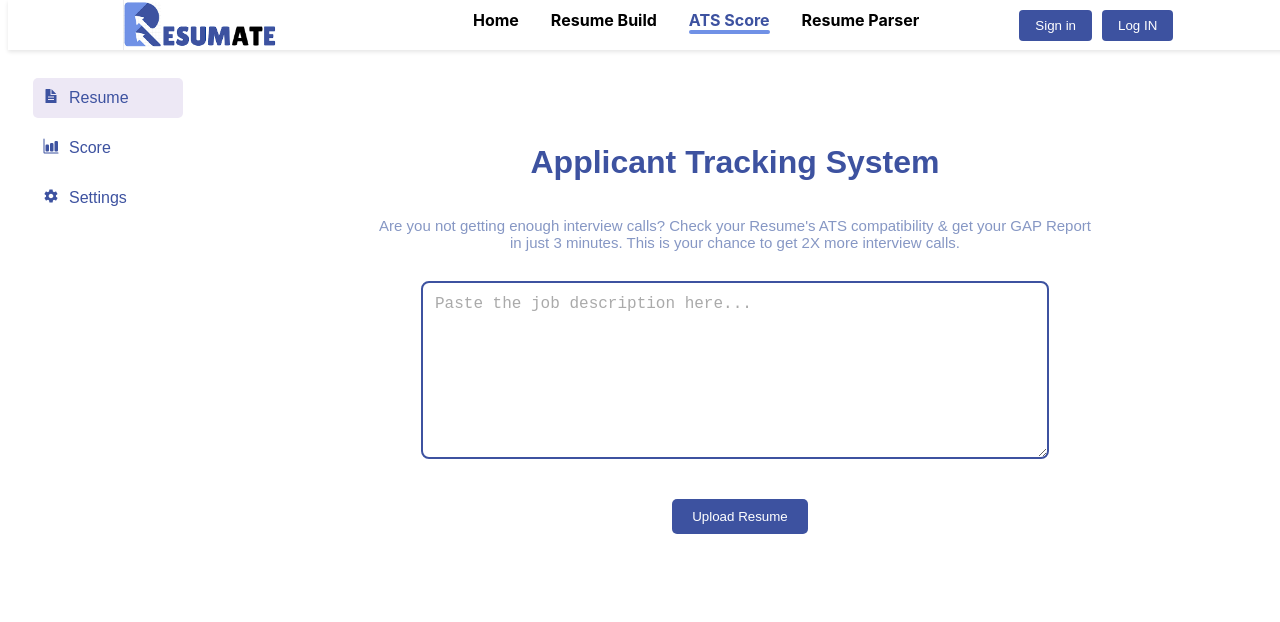
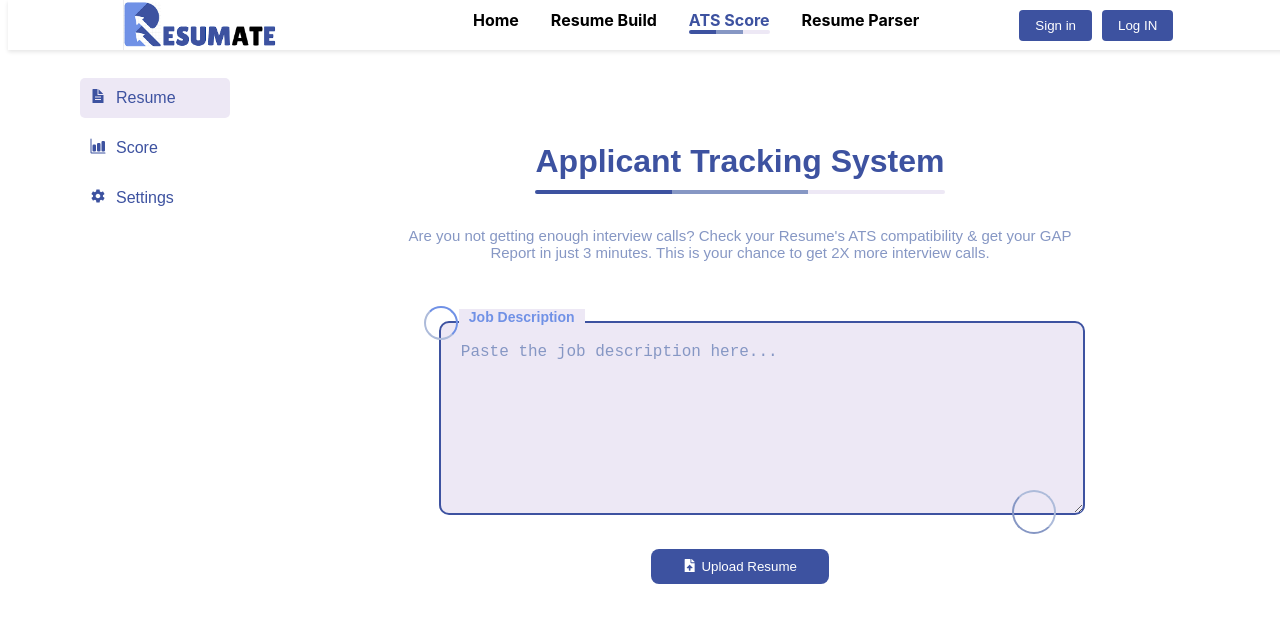
Before and after one commit to 66biswajeet/Resumate, a React (Vite) app: page /ats/resume in a window 1280 px wide. Shown: the top 622 px of the page. Built offline with nearby package versions, Linux system fonts and the light colour scheme.

Commit message:
ats_score_done_almost

```diff
--- a/package.json
+++ b/package.json
@@ -15,6 +15,7 @@
     "react": "^18.3.1",
     "react-dom": "^18.3.1",
     "react-icons": "^5.3.0",
+    "react-loading": "^2.0.3",
     "react-pdftotext": "^1.3.0",
     "react-router-dom": "^6.26.0",
     "styled-components": "^6.1.12"
--- a/src/App.jsx
+++ b/src/App.jsx
@@ -1,6 +1,7 @@
 import React from "react";
 import Navbar from "./sections/Navbar";
 import { ResumeProvider } from "../src/systems/ResumeContext";
+import { JdProvider } from "./systems/JdContext";
 
 import { BrowserRouter, Routes, Route } from "react-router-dom";
 import Ats_resume from "./pages/Ats_resume";
@@ -12,10 +13,12 @@ const App = () => {
       <BrowserRouter>
         <Navbar />
         <ResumeProvider>
-          <Routes>
-            <Route path="/ats/resume" element={<Ats_resume />} />
-            <Route path="/ats/score" element={<Ats_score />} />
-          </Routes>
+          <JdProvider>
+            <Routes>
+              <Route path="/ats/resume" element={<Ats_resume />} />
+              <Route path="/ats/score" element={<Ats_score />} />
+            </Routes>
+          </JdProvider>
         </ResumeProvider>
       </BrowserRouter>
     </React.StrictMode>
--- a/src/components/Navbtn.jsx
+++ b/src/components/Navbtn.jsx
@@ -1,14 +1,15 @@
 import React from "react";
 import styled from "styled-components";
+import { FaFileUpload } from "react-icons/fa";
 
 const Button = styled.button`
   position: relative;
   overflow: hidden;
   height: 2.22rem;
-
+  width: 100%;
   padding: 0 2rem;
-  border-radius: 1.5rem;
-  background: ${({ bgColor }) => bgColor || "#3d3a4e"};
+  border-radius: 0.5rem;
+  background: ${({ bgColor }) => bgColor || " var(--primary-color)"};
   background-size: 400%;
   color: ${({ textColor }) => textColor || "#fff"};
   border: none;
@@ -38,12 +39,18 @@ const Button = styled.button`
 const ButtonContent = styled.span`
   position: relative;
   z-index: 1;
+  display: flex;
+  gap: 5px;
 `;
 
-const Navbtn = ({ text, textColor, bgColor, gradient }) => {
+const Navbtn = ({ text, textColor, bgColor, gradient, onclick }) => {
   return (
     <Button bgColor={bgColor} textColor={textColor} gradient={gradient}>
-      <ButtonContent>{text}</ButtonContent>
+      <ButtonContent>
+        {" "}
+        <FaFileUpload />
+        {text}
+      </ButtonContent>
       {/* comment */}
     </Button>
   );
--- /dev/null
+++ b/src/components/Spinner.jsx
@@ -0,0 +1,27 @@
+import React from "react";
+import ReactLoading from "react-loading";
+import styled from "styled-components";
+
+const Container = styled.div`
+  display: flex;
+  justify-content: center;
+  align-items: center;
+  height: 90vh;
+  margin-left: 70px;
+
+  @media (max-width: 1200px) {
+    margin: auto;
+  }
+`;
+const H3 = styled.h3`
+  font-size: 25px;
+`;
+
+const Spinner = ({ type, color }) => (
+  <Container>
+    {/* <H3>Analyzing Your Resume</H3> */}
+    <ReactLoading type={type} color={color} height={"15%"} width={"15%"} />
+  </Container>
+);
+
+export default Spinner;
--- a/src/pages/Ats_resume.jsx
+++ b/src/pages/Ats_resume.jsx
@@ -4,12 +4,15 @@ import styled from "styled-components";
 
 import { Link } from "react-router-dom";
 
-import pdfToText from "react-pdftotext";
+// use here for file name to show on the popup //
+import { useResumeExtract } from "../systems/useResumeExtract";
+import { useJdContext } from "../systems/JdContext";
 
-import { useResumeExtract } from "../systems/useResumeExtract";
+// section & components imports  //
+import JobDescription from "../sections/JobDescription";
+import Navbtn from "../components/Navbtn";
 
 // icon imports
-
 import { IoDocumentTextSharp } from "react-icons/io5";
 import { IoBarChart } from "react-icons/io5";
 import { IoMdSettings } from "react-icons/io";
@@ -19,12 +22,12 @@ const Ats_resume = () => {
 
   const [activePage, setActivePage] = useState("Resume");
 
-  const { prompt2, selectedFile, extractText } = useResumeExtract();
+  const { selectedFile, extractText } = useResumeExtract();
+  const { prompt1, setPrompt1 } = useJdContext();
 
   // prompt1 = job description and prompt2 = resume text
 
-  // on upload button click the pop of will shown
-
+  // on upload button click the popup will shown
   const handleUploadClick = () => {
     console.log("Upload button clicked");
     setIsUploadOpen(true);
@@ -73,12 +76,14 @@ const Ats_resume = () => {
           compatibility & get your GAP Report in just 3 minutes. This is your
           chance to get 2X more interview calls.
         </Subtitle>
-        <JobDescriptionInput
-          placeholder="Paste the job description here..."
-          onChange={(e) => setJobDescription(e.target.value)}
+        <JobDescription
+          value={prompt1}
+          onChange={(e) => setPrompt1(e.target.value)}
         />
-        <UploadButton onClick={handleUploadClick}>Upload Resume</UploadButton>
 
+        <div onClick={handleUploadClick}>
+          <Navbtn text={"Upload Resume"}> </Navbtn>
+        </div>
         {isUploadOpen && (
           <UploadModal>
             <ModalContent>
@@ -118,11 +123,20 @@ const Ats_resume = () => {
   );
 };
 
+//.............................// styling section //..........................//
 const Container = styled.div`
+  /* display: flex;
+  min-height: 80vh;
+  font-family: Arial, sans-serif;
+  justify-content: center;
+  margin: auto;
+  @media (max-width: 1200px) {
+    flex-direction: column;
+  } */
   display: flex;
   min-height: 80vh;
   font-family: Arial, sans-serif;
-  justify-content: center;
+
   margin: auto;
   @media (max-width: 1200px) {
     flex-direction: column;
@@ -130,7 +144,7 @@ const Container = styled.div`
 `;
 
 const Sidebar = styled.div`
-  width: 150px;
+  /* width: 150px;
   background-color: white;
   color: var(--primary-color);
   padding: 20px;
@@ -141,6 +155,25 @@ const Sidebar = styled.div`
   @media (max-width: 1200px) {
     flex-direction: row;
     top: 0;
+    width: 85%;
+    left: 0px;
+  } */
+  width: 150px;
+  background-color: white;
+  color: var(--primary-color);
+  padding: 20px;
+  display: flex;
+  flex-direction: column;
+  margin-top: 50px;
+  position: fixed;
+  left: 60px;
+  z-index: 100;
+
+  @media (max-width: 1200px) {
+    flex-direction: row;
+    top: 0;
+    width: 100%;
+    left: 0px;
   }
 `;
 
@@ -153,7 +186,6 @@ const SidebarItem = styled.div`
   background-color: ${({ active }) =>
     active ? "var(--fifth-color)" : "transparent"};
   border-radius: 5px;
-  /* color: ${({ active }) => (active ? "white" : "var(--primary-color)")}; */
   color: var(--primary-color);
   text-decoration: none;
   @media (max-width: 768px) {
@@ -172,24 +204,51 @@ const Icon = styled.span`
 const MainContent = styled.div`
   display: flex;
   flex-direction: column;
+  margin-top: 50px;
+  margin-left: 200px;
+  margin-right: auto;
+  width: 80%;
+  align-items: center;
+  padding: 30px;
 
-  align-items: center;
-  padding: 20px;
-  max-width: 80vw;
-  align-items: center;
   justify-content: center;
+  scale: 1;
 
   @media (max-width: 1200px) {
     max-width: 100%;
     align-items: flex-start;
+    margin-left: auto;
+    margin-top: 100px;
   }
 `;
 
 const Title = styled.h1`
   color: var(--primary-color);
   font-weight: 900;
+  position: relative;
+  padding-bottom: 10px;
   @media (max-width: 1200px) {
     font-size: 30px;
+  }
+
+  &::after {
+    content: "";
+    background: linear-gradient(
+      to right,
+      var(--primary-color) 0%,
+      var(--primary-color) 33.33%,
+      var(--third-color) 33.33%,
+      var(--third-color) 66.66%,
+      var(--fifth-color) 66.66%,
+      var(--fifth-color) 100%
+    );
+    height: 4px;
+    background-color: var(--secondary-color);
+    position: absolute;
+    left: 0;
+    top: 100%;
+    width: 100%;
+    border-radius: 2px;
   }
 `;
 
@@ -201,20 +260,23 @@ const Subtitle = styled.p`
   margin-bottom: 30px;
   @media (max-width: 1200px) {
     max-width: 90%;
+    text-align: left;
   }
 `;
 
 const UploadModal = styled.div`
   position: fixed;
   top: 0;
-  left: 0;
   right: 0;
   bottom: 0;
   background-color: rgba(0, 0, 0, 0.5);
+  scale: 1;
   display: flex;
   justify-content: center;
   align-items: center;
-  transition: all 0.5s;
+  transition: all 1s;
+  width: 95%;
+  padding: 50px 0;
 `;
 
 const ModalContent = styled.div`
@@ -237,6 +299,11 @@ const CloseButton = styled.button`
   border: none;
   font-size: 24px;
   cursor: pointer;
+
+  &:hover {
+    background-color: var(--fourth-color);
+    border-radius: 50%;
+  }
 `;
 
 const UploadArea = styled.div`
@@ -286,38 +353,49 @@ const Button = styled.button`
 const CancelButton = styled(Button)`
   background-color: #f0f0f0;
   color: #333;
+  margin-top: 20px;
+  transition: all 0.5s;
+  &:hover {
+    background-color: var(--fifth-color);
+  }
 `;
 
 const UploadButton = styled(Button)`
   background-color: var(--primary-color);
   color: white;
   margin-top: 20px;
-`;
-const JobDescriptionInput = styled.textarea`
-  width: 100%;
-  max-width: 600px;
-  height: 150px;
-  padding: 12px;
-  border: 2px solid var(--primary-color);
-  border-radius: 8px;
-  font-size: 16px;
-  resize: vertical;
-  margin-bottom: 20px;
-  transition: border-color 0.3s ease;
-
-  &:focus {
-    outline: none;
-    border-color: var(--secondary-color);
-    box-shadow: 0 0 0 2px rgba(var(--secondary-color-rgb), 0.2);
-  }
-
-  &::placeholder {
-    color: #aaa;
-  }
-
-  @media (max-width: 1000px) {
-    width: 95%;
+  transition: all 0.5s;
+  &:hover {
+    background-color: var(--secondary-color);
   }
 `;
 
+// const JobDescriptionInput = styled.textarea`
+//   width: 100%;
+//   max-width: 600px;
+//   height: 150px;
+//   padding: 12px;
+//   border: 1.5px solid var(--primary-color);
+//   border-radius: 8px;
+//   font-size: 16px;
+//   resize: vertical;
+//   margin-bottom: 20px;
+//   transition: border-color 0.3s ease;
+//   background-color: var(--fifth-color);
+
+//   &:focus {
+//     outline: none;
+//     border-color: var(--secondary-color);
+//     box-shadow: 0 0 0 2px rgba(var(--secondary-color-rgb), 0.2);
+//   }
+
+//   &::placeholder {
+//     color: var(--primary-color);
+//   }
+
+//   @media (max-width: 1000px) {
+//     width: 95%;
+//   }
+// `;
+
 export default Ats_resume;
--- a/src/pages/Ats_score.jsx
+++ b/src/pages/Ats_score.jsx
@@ -1,100 +1,67 @@
 import React, { useState, useEffect } from "react";
+// imported for styling //
 import styled from "styled-components";
 
+// imported for linking other pages //
 import { Link } from "react-router-dom";
 
+// gemini api //
 import { chatSession } from "../gen-ai/Gemini";
 
+// dynamicly allow prompt2 to travell any where //
 import { useResumeContext } from "../systems/ResumeContext";
+// useResumeContext have prompt2 = extracted resume info //
 
+// use for converting html tags from a string to real tags //
 import DOMPurify from "dompurify";
 
+// import the prompt for the resume extraction //
+import Resume_extract_prompt from "../prompts/Prompts";
+
 // icon imports
-
 import { IoDocumentTextSharp } from "react-icons/io5";
 import { IoBarChart } from "react-icons/io5";
 import { IoMdSettings } from "react-icons/io";
 
+//import components //
+import Spinner from "../components/Spinner";
+
 const Ats_score = () => {
   const [activePage, setActivePage] = useState("Score");
   const [response, setResponse] = useState("");
+  const [loading, setLoading] = useState(false);
 
-  const { prompt2 } = useResumeContext();
-  console.log(prompt2);
+  const { prompt2 } = useResumeContext(); // now this prompt2 is the same prompt2 as in the useResumeContext file have .
 
+  // responssible for the gemini to take input and give response //
   useEffect(() => {
     const fetchResponse = async () => {
+      setLoading(true);
       try {
-        const resume_response =
-          await chatSession.sendMessage(`Task: Extract all the candidate information from the resume (${prompt2}) and generate a detailed analysis structured with HTML tags:
-
-
-Note: sharp start from the name nothing extra .
-
-<p class = "name">[Candidate Name]</p>
-
-line under the name .
-
-<h4>Contact Information</h4>
-<ul>
-  <li>[Phone Number]</li>
-  <li>[Email Address]</li>
-  <a>[other links]</a>
-</ul>
-
-<h4>Summary</h4>
-<p>[Professional summary or objective statement]</p>
-
-<h4>Skills</h4>
-<ul>
-  <li class = "skills">[Skill 1]</li>
-  <li class = "skills">[Skill 2]</li>
-  <!-- Add more skills as needed -->
-</ul>
-
-<h4>Experience</h4>
-<h5>[Job Title] at [Company Name]</h5>
-<p>[Employment Period]</p>
-<ul>
-  <li>[Responsibility/Achievement 1]</li>
-  <li>[Responsibility/Achievement 2]</li>
-  <!-- Add more items as needed -->
-</ul>
-
-<!-- Repeat the above structure for each job -->
-
-<h4>Education</h4>
-<h5>[Degree] in [Field of Study]</h5>
-<p>[University Name], [Graduation Year]</p>
-
-<h4>Projects</h4>
-<h5>[Project Name]</h5>
-<ul>
-  <li>[Project Description]</li>
-  <li>[Technologies Used]</li>
-  <!-- Add more details as needed -->
-</ul>
-
-<!-- Repeat the above structure for each project -->
-Note : if some points is not specified then ignore it .
- . No need of important notes or explanations.
-`);
-        setResponse(resume_response.response.text());
+        const resume_response = await chatSession.sendMessage(
+          Resume_extract_prompt(prompt2) // the prompt defind in the Prompts.js file .
+        );
+        setResponse(resume_response.response.text()); // response hook have the generated response from the gemini .
       } catch (error) {
         console.error("Error fetching response:", error);
       }
+      setLoading(false);
     };
 
     fetchResponse();
   }, []);
 
+  // optional (for testing purpose) //
   useEffect(() => {
     console.log(response);
   }, [response]);
 
+  // neccessary for the HTML tag conversion //
   const formatResponse = (text) => {
     return DOMPurify.sanitize(text);
   };
+
+  // everything inside the return statement will be render as HTML //
 
   return (
     <Container>
@@ -133,26 +100,115 @@ Note : if some points is not specified then ignore it .
         </SidebarItem>
       </Sidebar>
       <MainContent>
+        {loading ? (
+          <Spinner color="var(--primary-color)" />
+        ) : (
+          <div>
             {response && (
               <ResumeLayout>
-            <h2>Candidate Resume</h2>
                 <div
                   dangerouslySetInnerHTML={{ __html: formatResponse(response) }}
                 />
               </ResumeLayout>
+            )}
+          </div>
         )}
       </MainContent>
     </Container>
   );
 };
 
+// .........................// styling part //............................................//
+
+// tag 1 //
+const Container = styled.div`
+  display: flex;
+  min-height: 80vh;
+  font-family: Arial, sans-serif;
+
+  margin: auto;
+  @media (max-width: 1200px) {
+    flex-direction: column;
+  }
+`;
+
+// tag2 //
+const Sidebar = styled.div`
+  width: 150px;
+  background-color: white;
+  color: var(--primary-color);
+  padding: 20px;
+  display: flex;
+  flex-direction: column;
+  margin-top: 50px;
+  position: fixed;
+  left: 60px;
+  z-index: 100;
+
+  @media (max-width: 1200px) {
+    flex-direction: row;
+    top: 0;
+    width: 100%;
+    left: 0px;
+  }
+`;
+
+// tag3 //
+
+const SidebarItem = styled.div`
+  display: flex;
+  align-items: center;
+  padding: 10px;
+  margin-bottom: 10px;
+  cursor: pointer;
+  background-color: ${({ active }) =>
+    active ? "var(--fifth-color)" : "transparent"};
+  border-radius: 5px;
+
+  color: var(--primary-color);
+  text-decoration: none;
+  @media (max-width: 768px) {
+    justify-content: center;
+  }
+`;
+
+// tag4 //
+const Icon = styled.span`
+  margin-right: 10px;
+
+  @media (max-width: 768px) {
+    margin-right: 0;
+  }
+`;
+
+// tag5 //
+const MainContent = styled.div`
+  flex-grow: 1;
+  padding: 10px;
+  margin-left: 220px;
+  max-width: 60vw;
+
+  @media (max-width: 1200px) {
+    margin-left: 0;
+    margin-top: 100px;
+    overflow-x: hidden;
+    max-width: 100vw;
+    padding: 2px;
+  }
+`;
+
+// tag6 //
 const ResumeLayout = styled.div`
   max-width: 800px;
-  margin: 0 auto;
+  margin: 10px auto;
   background-color: white;
   box-shadow: 0 0 10px rgba(0, 0, 0, 0.1);
   border-radius: 8px;
   padding: 30px;
+
+  @media (max-width: 1000px) {
+    padding: 30px 5px;
+  }
 
   h2 {
     color: var(--primary-color);
@@ -167,9 +223,29 @@ const ResumeLayout = styled.div`
     color: var(--primary-color);
     text-align: center;
     margin: 0;
+    position: relative;
 
     @media (max-width: 1000px) {
       font-size: 25px;
+    }
+    &::after {
+      content: "";
+      background: linear-gradient(
+        to right,
+        var(--primary-color) 0%,
+        var(--primary-color) 33.33%,
+        var(--third-color) 33.33%,
+        var(--third-color) 66.66%,
+        var(--fifth-color) 66.66%,
+        var(--fifth-color) 100%
+      );
+      height: 4px;
+      background-color: var(--secondary-color);
+      position: absolute;
+      left: 0;
+      top: 100%;
+      width: 100%;
+      border-radius: 2px;
     }
   }
 
@@ -177,12 +253,14 @@ const ResumeLayout = styled.div`
     color: var(--secondary-color);
     margin-top: 25px;
     margin-bottom: 15px;
+    font-size: 20px;
   }
 
   h5 {
     color: var(--tertiary-color);
     margin-top: 15px;
     margin-bottom: 10px;
+    font-size: 15px;
   }
 
   ul {
@@ -203,75 +281,15 @@ const ResumeLayout = styled.div`
   li {
     margin-bottom: 8px;
     line-height: 1.5;
+    font-size: 15px;
   }
 
   p {
     line-height: 1.6;
+    font-size: 15px;
   }
-`;
-
-const Container = styled.div`
-  display: flex;
-  min-height: 80vh;
-  font-family: Arial, sans-serif;
-
-  margin: auto;
-  @media (max-width: 1200px) {
-    flex-direction: column;
-  }
-`;
-
-const Sidebar = styled.div`
-  width: 150px;
-  background-color: white;
-  color: var(--primary-color);
-  padding: 20px;
-  display: flex;
-  flex-direction: column;
-  margin-top: 50px;
-  position: fixed;
-
-  @media (max-width: 1200px) {
-    flex-direction: row;
-    top: 0;
-    width: 100%;
-  }
-`;
-
-const SidebarItem = styled.div`
-  display: flex;
-  align-items: center;
-  padding: 10px;
-  margin-bottom: 10px;
-  cursor: pointer;
-  background-color: ${({ active }) =>
-    active ? "var(--fifth-color)" : "transparent"};
-  border-radius: 5px;
-  /* color: ${({ active }) => (active ? "white" : "var(--primary-color)")}; */
-  color: var(--primary-color);
-  text-decoration: none;
-  @media (max-width: 768px) {
-    justify-content: center;
-  }
-`;
-
-const Icon = styled.span`
-  margin-right: 10px;
-
-  @media (max-width: 768px) {
-    margin-right: 0;
-  }
-`;
-
-const MainContent = styled.div`
-  flex-grow: 1;
-  padding: 20px;
-  margin-left: 220px; // Adjust based on your sidebar width
-
-  @media (max-width: 1200px) {
-    margin-left: 0;
-    margin-top: 100px;
-    overflow-x: hidden;
+  a {
+    font-size: 15px;
   }
 `;
 
--- /dev/null
+++ b/src/prompts/Prompts.js
@@ -0,0 +1,58 @@
+const Resume_extract_prompt = (resume) => {
+  return `Task:(only generate the resume content as structured below and not even one line extra before or after the content i have strutured, no heading required): Extract all the candidate information from the resume (${resume}) (only generate the resume content as structured below and not even one line extra before or after the content i have strutured)  and generate a detailed analysis structured with  tags:
+
+
+Note: sharp start from the name nothing extra .
+<p class = "name">[Candidate Name]</p>
+
+
+
+<h4>Contact Information</h4>
+<ul>
+  <li>[Phone Number]</li>
+  <li>[Email Address]</li>
+  <a >[other links]</a>
+  <a >[Linkedin]</a> if available
+  <a >[git hub]</a> if available
+</ul>
+
+<h4>Summary</h4>
+<p>[Professional summary or objective statement]</p>
+
+<h4>Skills</h4>
+<ul>
+  <li class = "skills">[Skill 1]</li>
+  <li class = "skills">[Skill 2]</li>
+  <!-- Add more skills as needed -->
+</ul>
+
+<h4>Experience</h4>
+<h5>[Job Title] at [Company Name]</h5>
+<p>[Employment Period]</p>
+<ul>
+  <li>[Responsibility/Achievement 1]</li>
+  <li>[Responsibility/Achievement 2]</li>
+  <!-- Add more items as needed -->
+</ul>
+
+<!-- Repeat the above structure for each job -->
+
+<h4>Education</h4>
+<h5>[Degree] in [Field of Study]</h5>
+<p>[University Name], [Graduation Year]</p>
+
+<h4>Projects</h4>
+<h5>[Project Name]</h5>
+<ul>
+  <li>[Project Description]</li>
+  <li>[Technologies Used]</li>
+
+</ul>
+
+<!-- Repeat the above structure for each project -->
+Note : if some points is not specified then ignore it .
+
+`;
+};
+
+export default Resume_extract_prompt;
--- /dev/null
+++ b/src/sections/JobDescription.jsx
@@ -0,0 +1,102 @@
+import React from "react";
+import styled from "styled-components";
+
+const JobDescriptionContainer = styled.div`
+  position: relative;
+  width: 60%;
+  margin: 30px auto;
+  left: 0;
+  @media (max-width: 1000px) {
+    width: 80%;
+    margin: 30px 5px;
+  }
+`;
+
+const JobDescriptionInput = styled.textarea`
+  width: 100%;
+  min-height: 150px;
+  padding: 20px;
+  border: 2px solid var(--primary-color);
+  border-radius: 10px;
+  background-color: var(--fifth-color);
+  font-size: 16px;
+  color: var(--primary-color);
+  resize: vertical;
+  transition: all 0.3s ease;
+
+  &:focus {
+    outline: none;
+    border-color: var(--secondary-color);
+    box-shadow: 0 0 15px rgba(112, 145, 230, 0.3);
+  }
+
+  &::placeholder {
+    color: var(--third-color);
+  }
+  @media (max-width: 1000px) {
+    padding: 20px 5px;
+  }
+`;
+
+const DoodleDecoration = styled.div`
+  position: absolute;
+  top: -10px;
+  left: -10px;
+  right: -10px;
+  bottom: -10px;
+  border-radius: 15px;
+  pointer-events: none;
+
+  &::before,
+  &::after {
+    content: "";
+    position: absolute;
+    border: 2px solid var(--fourth-color);
+    border-radius: 50%;
+  }
+
+  &::before {
+    top: -5px;
+    left: -5px;
+    width: 30px;
+    height: 30px;
+    border-top-color: var(--secondary-color);
+    border-right-color: var(--secondary-color);
+  }
+
+  &::after {
+    bottom: -5px;
+    right: -5px;
+    width: 40px;
+    height: 40px;
+    border-bottom-color: var(--third-color);
+    border-left-color: var(--third-color);
+  }
+`;
+
+const JobDescriptionLabel = styled.label`
+  position: absolute;
+  top: -12px;
+  left: 20px;
+  background-color: var(--fifth-color);
+  padding: 0 10px;
+  font-size: 14px;
+  color: var(--secondary-color);
+  font-weight: bold;
+`;
+
+const JobDescription = ({ value, onChange }) => {
+  return (
+    <JobDescriptionContainer>
+      <JobDescriptionLabel>Job Description</JobDescriptionLabel>
+      <JobDescriptionInput
+        placeholder="Paste the job description here..."
+        value={value}
+        onChange={onChange}
+      />
+      <DoodleDecoration />
+    </JobDescriptionContainer>
+  );
+};
+
+export default JobDescription;
--- a/src/sections/Navbar.jsx
+++ b/src/sections/Navbar.jsx
@@ -63,7 +63,15 @@ const MenuItem = styled.a`
     content: "";
 
     height: 4px;
-    background-color: var(--secondary-color);
+    background: linear-gradient(
+      to right,
+      var(--primary-color) 0%,
+      var(--primary-color) 33.33%,
+      var(--third-color) 33.33%,
+      var(--third-color) 66.66%,
+      var(--fifth-color) 66.66%,
+      var(--fifth-color) 100%
+    );
     position: absolute;
     display: ${({ active }) => (active ? "block" : "none")};
 
@@ -121,15 +129,17 @@ const Button = styled.button`
 
 const Navbar = () => {
   const [isMenuOpen, setIsMenuOpen] = useState(false);
-  const [activePage, setActivePage] = useState("Home");
 
   const toggleMenu = () => {
     setIsMenuOpen(!isMenuOpen);
   };
 
   const location = useLocation();
-  const isActive = (path) => {
-    return location.pathname === path;
+  const isActive = (paths) => {
+    if (Array.isArray(paths)) {
+      return paths.some((path) => location.pathname.startsWith(path));
+    }
+    return location.pathname === paths;
   };
 
   return (
@@ -151,7 +161,11 @@ const Navbar = () => {
         >
           Resume Build
         </MenuItem>
-        <MenuItem as={Link} to="/ats/resume" active={isActive("/ats/resume")}>
+        <MenuItem
+          as={Link}
+          to="/ats/resume"
+          active={isActive(["/ats/resume", "/ats/score"])}
+        >
           ATS Score
         </MenuItem>
         <MenuItem
--- /dev/null
+++ b/src/systems/JdContext.jsx
@@ -0,0 +1,15 @@
+import React, { createContext, useState, useContext } from "react";
+
+const JdContext = createContext();
+
+export const JdProvider = ({ children }) => {
+  const [prompt1, setPrompt1] = useState("");
+
+  return (
+    <JdContext.Provider value={{ prompt1, setPrompt1 }}>
+      {children}
+    </JdContext.Provider>
+  );
+};
+
+export const useJdContext = () => useContext(JdContext);
```
Also changed, not shown: 1 other file (tests, documents, lock files or other folders). Lines whose indentation alone changed are shown as unchanged.
